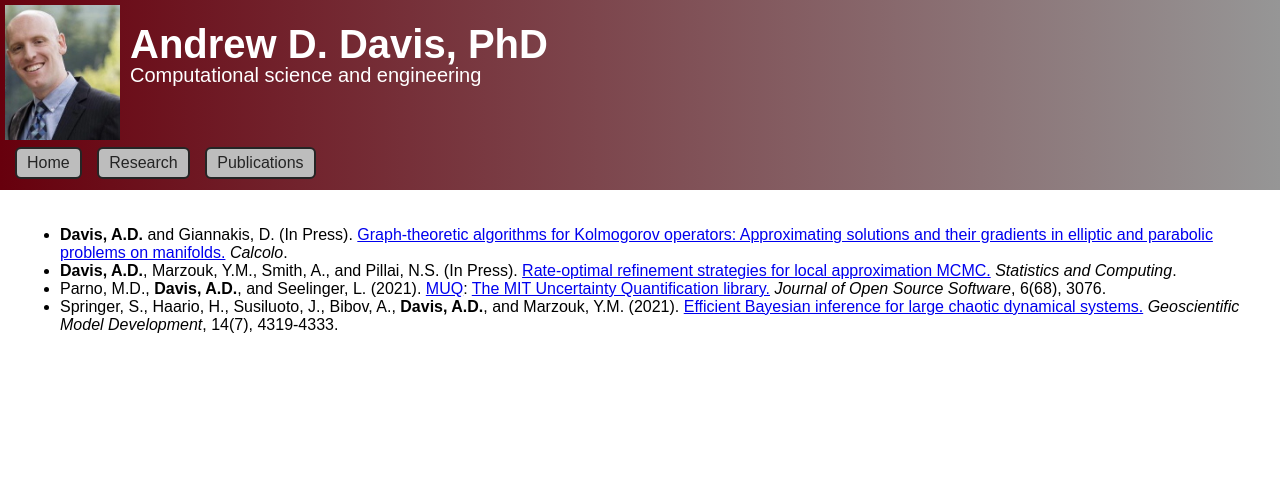
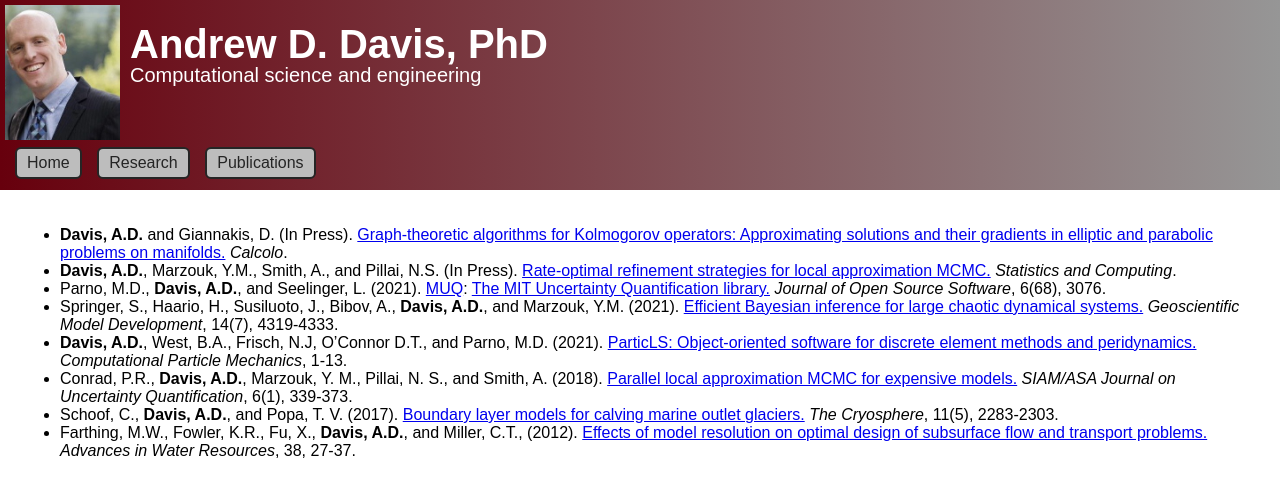
Before and after one commit to andyddavis/andyddavis.github.io, a Jekyll site: the page built from publications.md, in a window 1280 px wide. Shown: the top 497 px of the page. Built offline with Jekyll 4.4.1, drawn with Linux system fonts in a browser that asks for light colours.

Commit message:
add some pubs

```diff
--- a/publications.md
+++ b/publications.md
@@ -7,3 +7,7 @@ layout: default
 - **Davis, A.D.**, Marzouk, Y.M., Smith, A., and Pillai, N.S. (In Press). <a class="page-link" href="https://arxiv.org/abs/2006.00032">Rate-optimal refinement strategies for local approximation MCMC.</a> *Statistics and Computing*.
 - Parno, M.D., **Davis, A.D.**, and Seelinger, L. (2021). <a class="page-link" href="https://mituq.bitbucket.io/source/_site/index.html">MUQ</a>: <a class="page-link" href="https://joss.theoj.org/papers/10.21105/joss.03076">The MIT Uncertainty Quantification library.</a> *Journal of Open Source Software*, 6(68), 3076.
 - Springer, S., Haario, H., Susiluoto, J., Bibov, A., **Davis, A.D.**, and Marzouk, Y.M. (2021). <a class="page-link" href="https://gmd.copernicus.org/articles/14/4319/2021/">Efficient Bayesian inference for large chaotic dynamical systems.</a> *Geoscientific Model Development*, 14(7), 4319-4333.
+- **Davis, A.D.**, West, B.A., Frisch, N.J, O'Connor D.T., and Parno, M.D. (2021). <a class="page-link" href="https://link.springer.com/content/pdf/10.1007/s40571-021-00392-3.pdf">ParticLS: Object-oriented software for discrete element methods and peridynamics.</a> *Computational Particle Mechanics*, 1-13.
+- Conrad, P.R., **Davis, A.D.**, Marzouk, Y. M., Pillai, N. S., and Smith, A. (2018). <a class="page-link" href="https://epubs.siam.org/doi/pdf/10.1137/16M1084080">Parallel local approximation MCMC for expensive models.</a> *SIAM/ASA Journal on Uncertainty Quantification*, 6(1), 339-373.
+- Schoof, C., **Davis, A.D.**, and Popa, T. V. (2017). <a class="page-link" href="https://tc.copernicus.org/articles/11/2283/2017/">Boundary layer models for calving marine outlet glaciers.</a> *The Cryosphere*, 11(5), 2283-2303.
+- Farthing, M.W., Fowler, K.R., Fu, X., **Davis, A.D.**, and Miller, C.T., (2012). <a class="page-link" href="https://www.sciencedirect.com/science/article/pii/S0309170811002314">Effects of model resolution on optimal design of subsurface flow and transport problems.</a> *Advances in Water Resources*, 38, 27-37.
```
